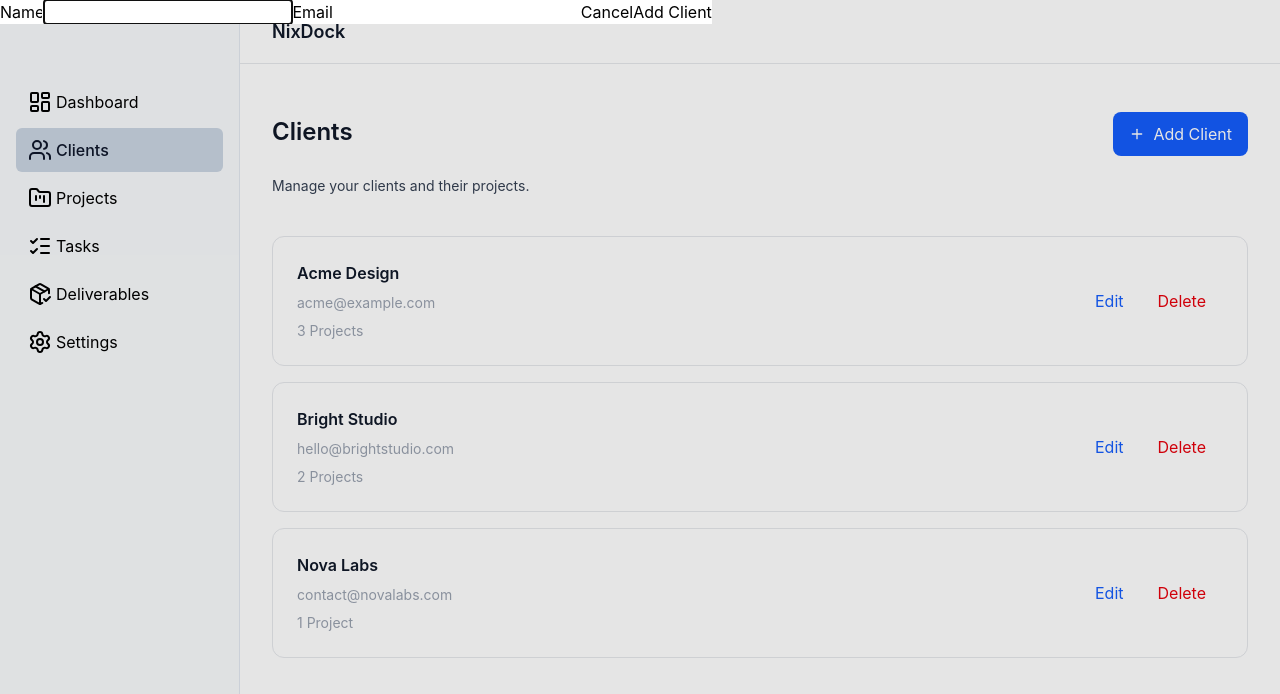
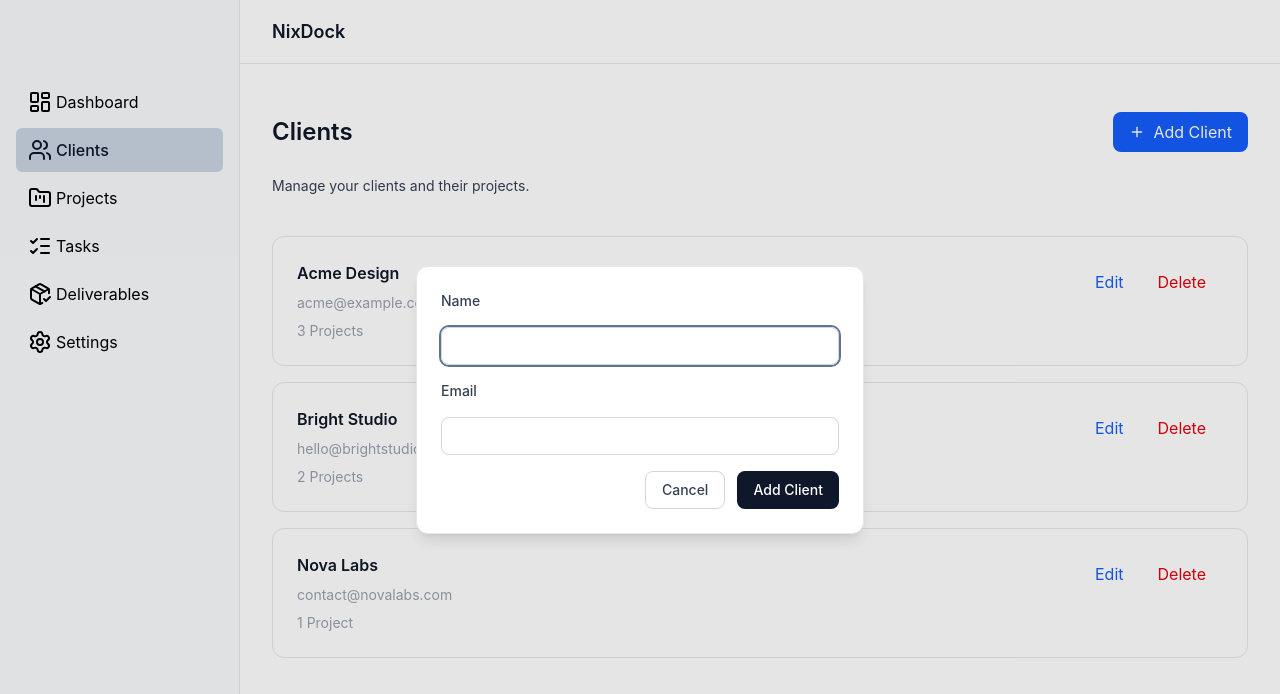
Before and after one commit to nico-devstudio/NixDock, a React (Vite) app: page /clients in a window 1280 px wide. Both pictures are taken after a click on the button "Add Client". Shown: the top 694 px of the page. Built offline with nearby package versions, Linux system fonts and the light colour scheme.

Commit message:
style: improve client form modal UI

```diff
--- a/src/components/ClientForm.jsx
+++ b/src/components/ClientForm.jsx
@@ -34,7 +34,7 @@ const ClientForm = forwardRef(function ClientForm(
           });
         })
       : setClientList((prevList) => {
-          const newdata = { ...data, projects: 0, id: Date.now() };
+          const newdata = { ...data, id: Date.now() };
           const updatedClient = [...prevList, newdata];
           return updatedClient;
         });
@@ -45,30 +45,52 @@ const ClientForm = forwardRef(function ClientForm(
 
   return (
     <>
-      <dialog ref={dialog}>
-        <form onSubmit={handleSubmit} key={selectedClient?.id}>
-          <label htmlFor="name">Name</label>
+      <dialog
+        ref={dialog}
+        className="rounded-xl border border-gray-200 p-6 shadow-lg w-full max-w-md m-auto"
+      >
+        <form
+          onSubmit={handleSubmit}
+          key={selectedClient?.id}
+          className="flex flex-col gap-4"
+        >
+          <label htmlFor="name" className="text-sm font-medium text-gray-700">
+            Name
+          </label>
           <input
             required
             type="text"
             id="name"
             name="name"
             defaultValue={selectedClient?.name}
+            className="w-full rounded-lg border border-gray-300 px-3 py-2 text-sm outline-none focus:ring-2 focus:ring-slate-500"
           />
-          <label htmlFor="email">Email</label>
+          <label htmlFor="email" className="text-sm font-medium text-gray-700">
+            Email
+          </label>
           <input
             required
             type="email"
             id="email"
             name="email"
             defaultValue={selectedClient?.email}
+            className="w-full rounded-lg border border-gray-300 px-3 py-2 text-sm outline-none focus:ring-2 focus:ring-slate-500"
           />
-          <button type="button" onClick={() => dialog.current.close()}>
-            Cancel
-          </button>
-          <button type="submit">
-            {selectedClient ? "Edit Client" : "Add Client"}
-          </button>
+          <div className="flex justify-end gap-3">
+            <button
+              type="button"
+              onClick={() => dialog.current.close()}
+              className="rounded-lg border border-gray-300 px-4 py-2 text-sm font-medium text-gray-700 hover:bg-gray-50"
+            >
+              Cancel
+            </button>
+            <button
+              type="submit"
+              className="rounded-lg bg-slate-900 px-4 py-2 text-sm font-medium text-white hover:bg-slate-800"
+            >
+              {selectedClient ? "Edit Client" : "Add Client"}
+            </button>
+          </div>
         </form>
       </dialog>
     </>
--- a/src/pages/Clients.jsx
+++ b/src/pages/Clients.jsx
@@ -5,11 +5,11 @@ import ClientForm from "../components/ClientForm";
 
 export default function Clients() {
   const cardsStyle =
-    "flex justify-between border border-gray-200 rounded-xl p-6 text-sm text-gray-800 cursor-pointer hover:border-gray-300 hover:shadow-sm transition";
+    "flex max-md:flex-col max-md:items-center max-md:text-center justify-between border border-gray-200 rounded-xl p-6 text-sm text-gray-800 cursor-pointer hover:border-gray-300 hover:shadow-sm transition";
   const mutedText = "text-gray-400 my-auto";
   const nameStyle = "text-gray-900 font-semibold text-base";
   const primaryButt =
-    "flex items-center gap-2 px-4 py-2 rounded-lg text-white bg-blue-600 transition-colors hover:bg-blue-700";
+    "flex items-center self-start gap-2 px-4 py-2 rounded-lg text-white bg-blue-600 transition-colors hover:bg-blue-700";
   const deleteButt =
     "px-4 py-2 cursor-pointer self-center text-base rounded-lg text-red-600 border border-transparent hover:text-red-900 hover:bg-red-50 hover:border-red-200 transition-colors";
   const editButt =
@@ -105,6 +105,7 @@ export default function Clients() {
                     {clientProjects.length > 1 ? "Projects" : "Project"}
                   </p>
                 </Link>
+                <div>
                   <button
                     className={editButt}
                     onClick={() => clientForm.current.open(client.id)}
@@ -117,6 +118,7 @@ export default function Clients() {
                   >
                     Delete
                   </button>
+                </div>
               </div>
             );
           })
--- a/src/pages/Deliverables.jsx
+++ b/src/pages/Deliverables.jsx
@@ -8,7 +8,7 @@ export default function Deliverables() {
     "flex flex-wrap justify-between border border-gray-200 rounded-md";
   const mutedText = "text-gray-400";
   const primaryButt =
-    "flex items-center gap-2 px-4 py-2 rounded-lg text-white bg-blue-600 transition-colors hover:bg-blue-700";
+    "flex items-center gap-2 self-start px-4 py-2 rounded-lg text-white bg-blue-600 transition-colors hover:bg-blue-700";
   const { deliverableList, projectList, setDeliverableList } =
     useOutletContext();
   const deliverableForm = useRef();
@@ -19,7 +19,7 @@ export default function Deliverables() {
 
   return (
     <>
-      <div className="flex justify-between max-w-5xl">
+      <div className="flex justify-between max-md:flex-col max-w-5xl">
         <h1 className="text-2xl font-semibold text-gray-900">Deliverables</h1>
         <button className={primaryButt} onClick={handleAddDeliverable}>
           <Plus className="size-4" /> Add Deliverable
@@ -34,7 +34,7 @@ export default function Deliverables() {
       />
 
       {deliverableList.length > 0 ? (
-        <ul className="space-y-2 mt-5 max-w-5xl">
+        <ul className="space-y-2 mt-5 max-w-5xl max-md:text-center">
           {deliverableList.map((deliverable) => {
             const project = projectList.find(
               (project) => project.id === deliverable.projectId,
--- a/src/pages/Project.jsx
+++ b/src/pages/Project.jsx
@@ -22,7 +22,7 @@ export default function Project() {
     (client) => project && client.id === project.clientId,
   );
   const projStatus = "text-xs font-medium px-2.5 py-1 rounded-full self-start";
-  const projDetails = "flex justify-between";
+  const projDetails = "flex justify-between max-md:flex-col max-md:text-center";
   const projDetailLabel = "text-gray-500";
   const actProjOuterProgStyle = "h-2 bg-slate-200 rounded-full mt-3";
   const actProjInnerProgStyle = "h-2 bg-blue-500 rounded-full";
@@ -209,7 +209,7 @@ export default function Project() {
           </section>
 
           <section className="mt-10">
-            <div className="flex justify-between">
+            <div className="flex justify-between max-md:flex-col max-md:items-center">
               <h2 className="text-lg font-semibold text-gray-900 my-5">
                 Deliverables
               </h2>
--- a/src/pages/Projects.jsx
+++ b/src/pages/Projects.jsx
@@ -114,7 +114,7 @@ export default function Projects() {
                     </p>
                   </div>
                 </Link>
-                <div className="absolute top-2 right-2 z-10">
+                <div className="absolute top-2 right-2 z-10 max-md:static">
                   <button
                     className={editButt}
                     onClick={() =>
--- a/src/pages/Task.jsx
+++ b/src/pages/Task.jsx
@@ -70,11 +70,11 @@ export default function Task() {
       <section className="max-w-5xl">
         <h2 className="text-lg font-semibold text-gray-900">Task Details</h2>
         <div className="border border-gray-200 rounded-xl p-6 mt-4 flex flex-col gap-6">
-          <div className="flex justify-between">
+          <div className="flex justify-between max-md:flex-col max-md:text-center">
             <p className="text-gray-500">Status</p>
             <p>{task.status}</p>
           </div>
-          <div className="flex justify-between">
+          <div className="flex justify-between max-md:flex-col max-md:text-center">
             <p className="text-gray-500">Project</p>
             {project ? (
               <Link
@@ -87,7 +87,7 @@ export default function Task() {
               <p className="text-gray-500">No project found.</p>
             )}
           </div>
-          <div className="flex justify-between">
+          <div className="flex justify-between max-md:flex-col max-md:text-center">
             <p className="text-gray-500">Client</p>
             {client ? (
               <Link
@@ -100,7 +100,7 @@ export default function Task() {
               <p className="text-gray-500">No client found.</p>
             )}
           </div>
-          <div className="flex justify-between">
+          <div className="flex justify-between max-md:flex-col max-md:text-center">
             <p className="text-gray-500">Deadline</p>
             <p>
               {new Date(task.deadline).toLocaleDateString("en-US", {
--- a/src/pages/Tasks.jsx
+++ b/src/pages/Tasks.jsx
@@ -57,11 +57,11 @@ export default function Tasks() {
             );
 
             return (
-              <li key={task.id} className="relative">
-                <Link
-                  to={`/tasks/${task.id}`}
-                  className="border border-gray-200 rounded-xl p-4 hover:border-gray-300 hover:shadow-sm transition flex flex-col gap-2"
-                >
+              <li
+                key={task.id}
+                className="relative border border-gray-200 rounded-xl p-4 hover:border-gray-300 hover:shadow-sm transition flex flex-col gap-2"
+              >
+                <Link to={`/tasks/${task.id}`}>
                   <p className="text-gray-900 font-medium text-base">
                     {task.name}
                   </p>
@@ -92,7 +92,7 @@ export default function Tasks() {
                     </p>
                   </div>
                 </Link>
-                <div className="absolute top-3 right-2 z-10">
+                <div className="absolute top-3 right-2 z-10 max-md:static">
                   <button
                     className={editButt}
                     onClick={() => taskForm.current.open({ taskId: task.id })}
```
Also changed, not shown: src/pages/Dashboard.jsx (+15 -8 lines). Lines whose indentation alone changed are shown as unchanged.
